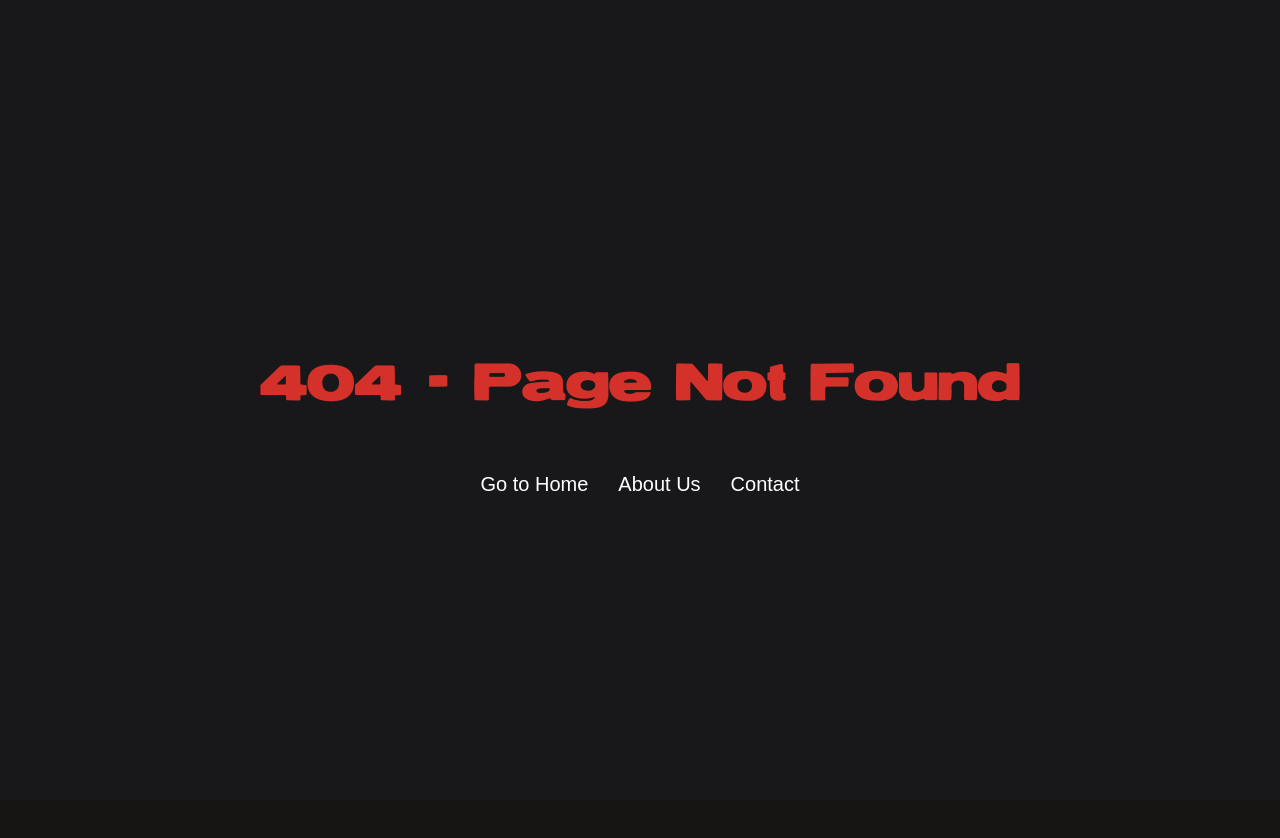
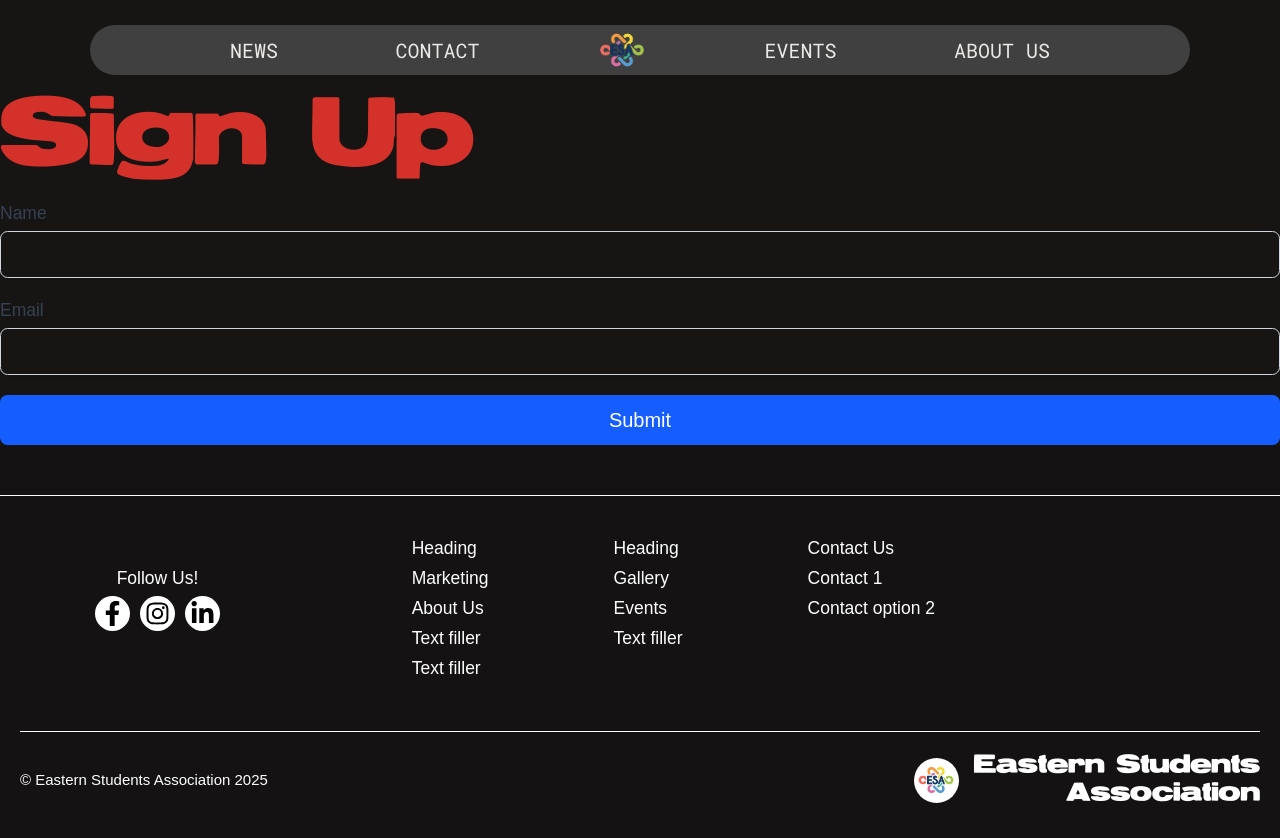
Before and after one commit to UoaWDCC/esa, a Next.js app: page /signup in a window 1280 px wide. Before the commit this address had no page. Before the commit the page ends 800 px from the top, so only its background shows below. Built offline with nearby package versions, Linux system fonts and the light colour scheme; a web font is replaced by a local one.

Commit message:
feat: created basic route and form for membership signup. form doesnt have all the fields yet

```diff
--- /dev/null
+++ b/src/app/(frontend)/signup/_components/SignupForm.tsx
@@ -0,0 +1,17 @@
+export default function SignupForm() {
+    return (
+        <div>
+            <form>
+                <div className="mb-4">
+                    <label htmlFor="name" className="block text-sm font-medium text-gray-700">Name</label>
+                    <input type="text" id="name" name="name" required className="mt-1 block w-full px-3 py-2 border border-gray-300 rounded-md shadow-sm focus:outline-none focus:ring-blue-500 focus:border-blue-500 sm:text-sm" />
+                </div>
+                <div className="mb-4">
+                    <label htmlFor="email" className="block text-sm font-medium text-gray-700">Email</label>
+                    <input type="email" id="email" name="email" required className="mt-1 block w-full px-3 py-2 border border-gray-300 rounded-md shadow-sm focus:outline-none focus:ring-blue-500 focus:border-blue-500 sm:text-sm" />
+                </div>
+                <button type="submit" className="w-full bg-blue-600 text-white px-4 py-2 rounded-md hover:bg-blue-700">Submit</button>
+            </form>
+        </div>
+    );
+}
--- /dev/null
+++ b/src/app/(frontend)/signup/page.tsx
@@ -0,0 +1,12 @@
+import SignupForm from "./_components/SignupForm";
+
+export default function SignupPage() {
+    return (
+        <div>
+            <div>
+                <h1 className="mt-15">Sign Up</h1>
+                <SignupForm />
+            </div>
+        </div>
+    );
+}
```
